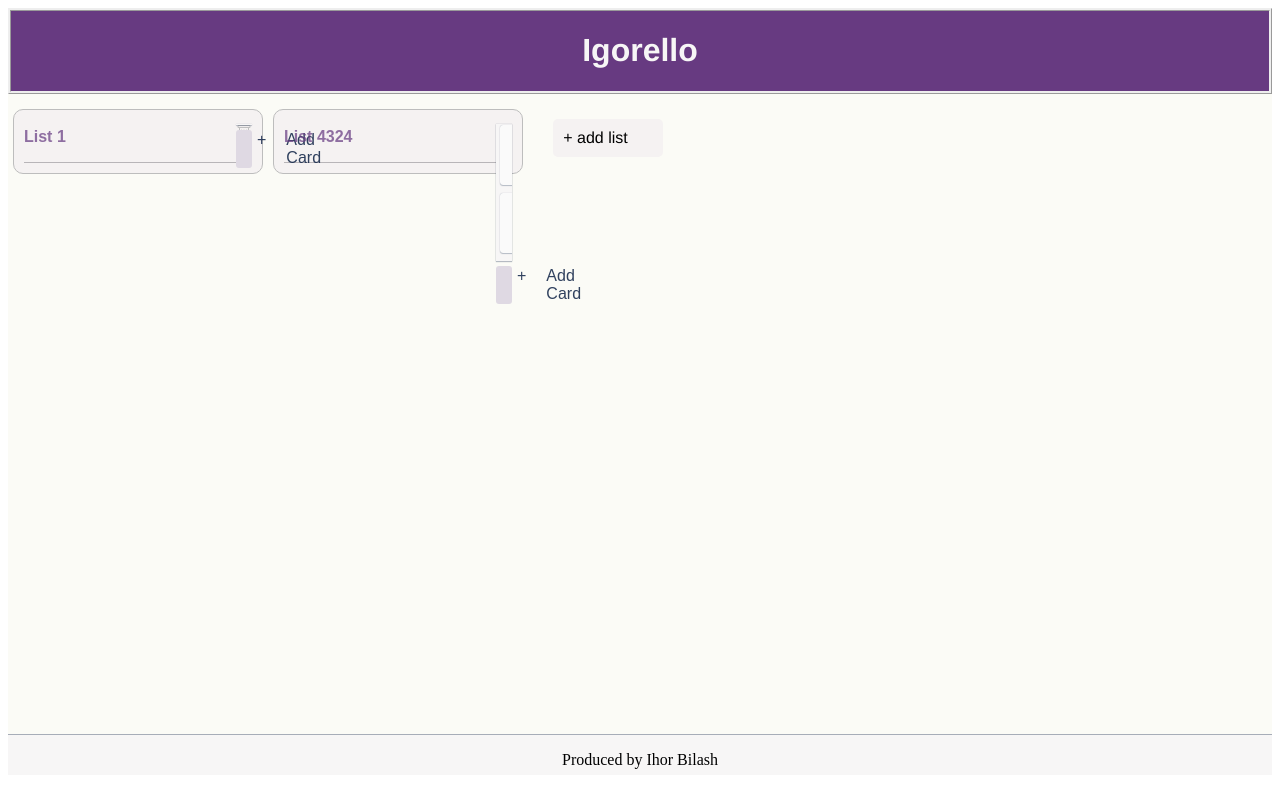
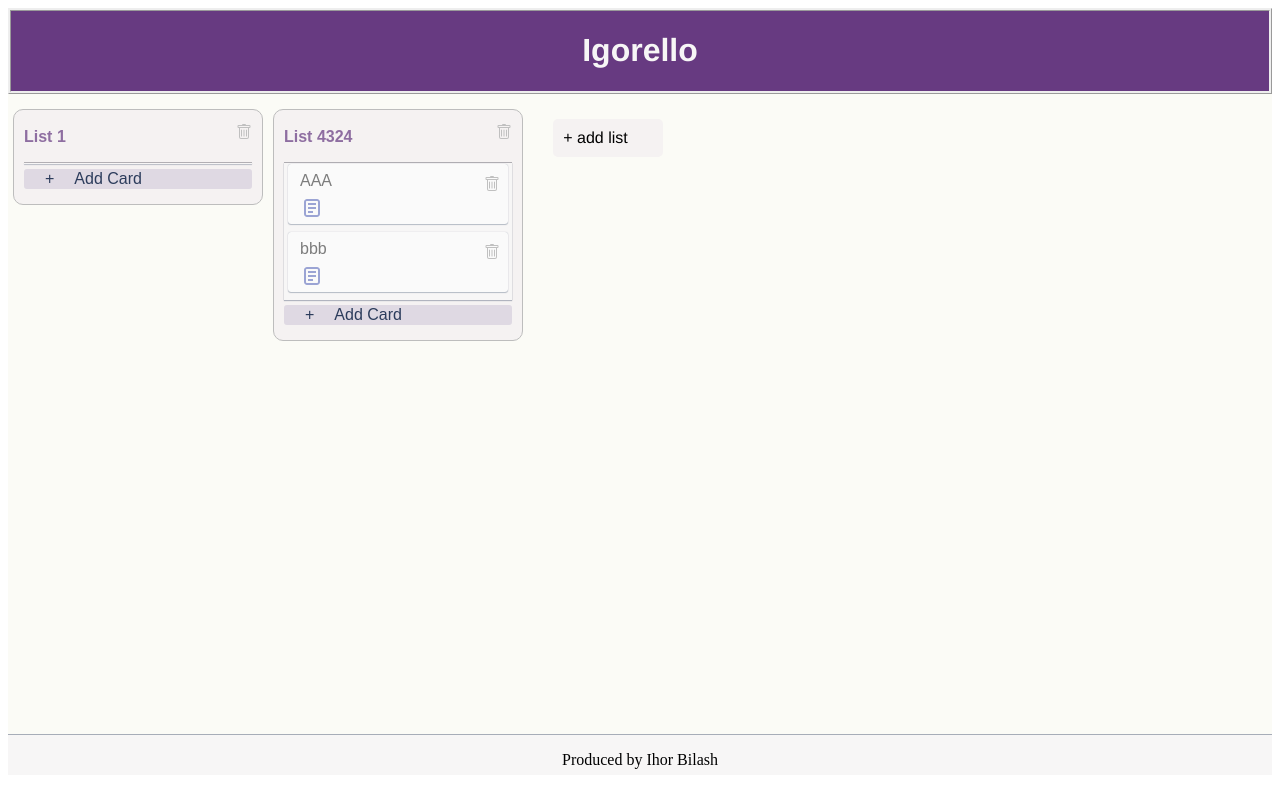
Before and after one commit to fiesta-taco/ovsrd-trainee-front, a Vue app: page / in a window 1280 px wide. Shown: the top 808 px of the page. Built offline with nearby package versions, Linux system fonts and the light colour scheme.

Commit message:
props, +eslinc fixed

```diff
--- a/src/components/Card.vue
+++ b/src/components/Card.vue
@@ -12,7 +12,7 @@
             </div>
             <div
                 class="delete-button"
-                @click="deleteCard"
+                @click.stop="deleteCard"
             />
         </div>
 
@@ -27,7 +27,13 @@
 
 export default {
     name: 'CardV',
-    props: ['card'],
+    props: {
+        card:{
+            type:Object,
+            required:true,
+            default:()=>({}),
+        },
+    },
     methods: {
         openModalCard() {
             this.$emit('open-modal-card', this.card.id);
--- a/src/components/CardModal.vue
+++ b/src/components/CardModal.vue
@@ -17,6 +17,7 @@
                     class="close-modal"
                     @click="closeModal"
                 />
+            </div>
             <div class="main-text-tools">
                 <div class="main-text">
                     <textarea
@@ -46,13 +47,23 @@
             </div>
         </div>
     </div>
-    </div>
 </template>
 
 <script>
 export default {
 
-    props: ['card', 'listId'],
+    props: {
+        card: {
+            type: Object,
+            required: true,
+            default: () => ({}),
+        },
+        listId: {
+            type: Number,
+            required: true,
+            default: () => (null),
+        },
+    },
     data() {
         return {
             isEditText: false,
@@ -90,7 +101,7 @@ export default {
             this.modalTitle = event.target.innerText;
         },
         updateModalText() {
-            console.log(' -update modal text---> ', this.modalText );
+            console.log(' -update modal text---> ', this.modalText);
         },
 
     },
@@ -99,6 +110,7 @@ export default {
 
 <style scoped>
 @import url(../assets/variable.css);
+
 .modal {
     position: fixed;
     top: 0;
@@ -228,6 +240,7 @@ export default {
     margin-top: 4px;
     transition: transform 0.2s ease;
 }
+
 .remove-card-btn:hover {
     transform: scale(1.08);
 }
--- a/src/components/List.vue
+++ b/src/components/List.vue
@@ -1,6 +1,4 @@
 <template>
-    <!-- <div class="swiper-container">
-        <div class="swiper-wrapper">-->
     <div class="list">
         <div class="title-block">
             <div>
@@ -21,7 +19,8 @@
             <div
                 class="delete-button"
                 @click="deleteList"
-            >
+            />
+        </div>
         <div class="card-box">
             <Card
                 v-for="card in list.cards"
@@ -65,12 +64,6 @@
             </div>
         </div>
     </div>
-        <!-- </div>
-        <div class="swiper-button-next"></div>
-        <div class="swiper-button-prev"></div>
-    </div>-->
-        </div>
-    </div>
 </template>
 
 <script>
@@ -84,7 +77,13 @@ export default {
         Card,
     },
 
-    props: ['list'],
+    props: {
+        list: {
+            type: Object,
+            required: true,
+            default: () => ({}),
+        },
+    },
     data() {
         return {
             addCardIsActive: false,
```
Lines whose indentation alone changed are shown as unchanged.
